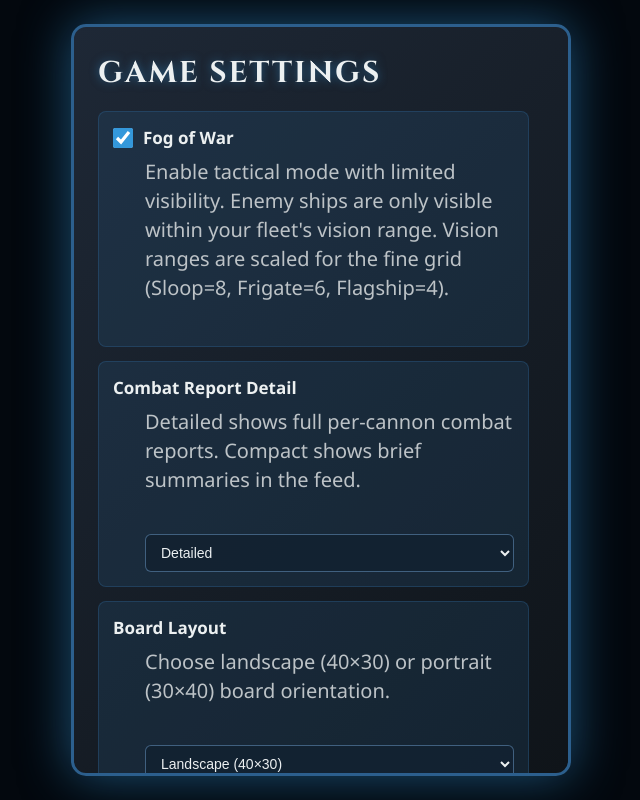
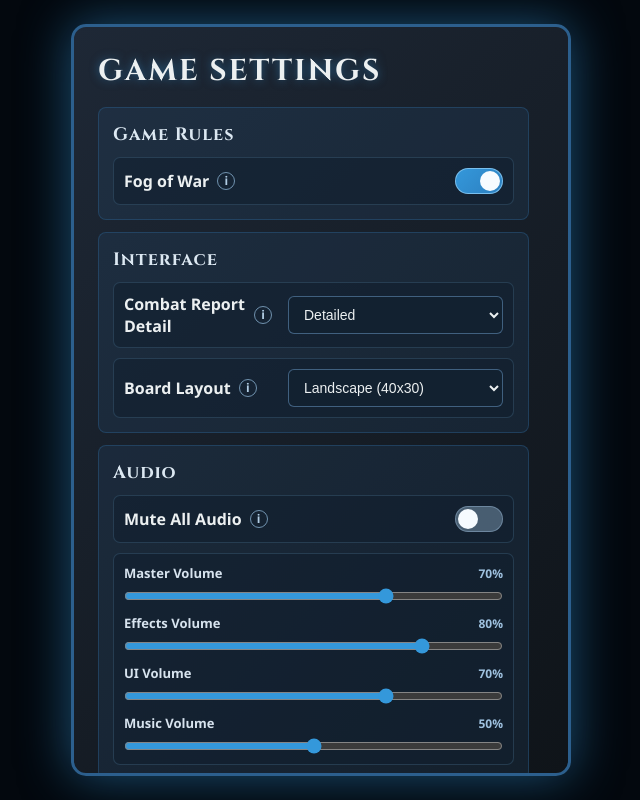
Before and after one commit to thomascarlyonrussell/shrouded-sails, a website built with Vite: page client/index.html in a window 1280 px wide. Both pictures are taken after a click on the button "BEGIN YOUR VOYAGE". Shown: the whole page, without its empty margins (319-959 px from the left). Built offline with nearby package versions, Linux system fonts and the light colour scheme.

Commit message:
feat: redesign game settings modal with categorized layout and tooltips

```diff
--- a/client/css/style.css
+++ b/client/css/style.css
@@ -1238,29 +1238,65 @@ body.startup-overlay-active .game-container {
 
 /* Settings Modal Styles */
 .settings-modal {
-    max-width: 620px;
+    max-width: 760px;
     text-align: left;
-    padding: 26px 24px;
-}
-
-.settings-section {
-    margin: 18px 0 14px;
-}
-
-.setting-item {
-    margin-bottom: 14px;
+    padding: 24px;
+}
+
+.settings-categories {
+    display: flex;
+    flex-direction: column;
+    gap: 12px;
+    margin: 16px 0 12px;
+}
+
+.settings-category {
     padding: 14px;
-    background: rgba(44, 95, 141, 0.2);
+    background: rgba(44, 95, 141, 0.16);
     border-radius: 8px;
-    border: 1px solid rgba(44, 95, 141, 0.4);
+    border: 1px solid rgba(44, 95, 141, 0.45);
+}
+
+.settings-category h3 {
+    font-family: 'Cinzel', Georgia, serif;
+    font-size: 18px;
+    letter-spacing: 1px;
+    margin: 0 0 10px;
+    color: #dce8f2;
+}
+
+.settings-grid {
+    display: grid;
+    gap: 10px;
+}
+
+.setting-row {
+    display: grid;
+    grid-template-columns: minmax(0, 1fr) auto;
+    gap: 10px 16px;
+    align-items: center;
+    padding: 10px;
+    border-radius: 7px;
+    background: rgba(17, 31, 46, 0.55);
+    border: 1px solid rgba(72, 111, 145, 0.35);
+}
+
+.setting-row-wide {
+    grid-template-columns: 1fr;
+}
+
+.setting-label-wrap {
+    display: inline-flex;
+    align-items: center;
+    gap: 8px;
+    min-width: 0;
 }
 
 .setting-label {
-    display: flex;
+    display: inline-flex;
     align-items: center;
     gap: 10px;
     cursor: pointer;
-    margin-bottom: 8px;
 }
 
 .setting-label input[type="checkbox"] {
@@ -1272,22 +1308,16 @@ body.startup-overlay-active .game-container {
 
 .setting-title {
     color: #ecf0f1;
-    font-size: 17px;
+    font-size: 16px;
     font-weight: 600;
 }
 
-.setting-description {
-    color: #bdc3c7;
-    font-size: 13px;
-    line-height: 1.45;
-    margin: 0;
-    padding-left: 32px;
+.setting-control {
+    justify-self: end;
 }
 
 .setting-select {
-    width: calc(100% - 32px);
-    margin-top: 10px;
-    margin-left: 32px;
+    min-width: 215px;
     padding: 9px 11px;
     border-radius: 6px;
     border: 1px solid rgba(102, 150, 193, 0.55);
@@ -1296,9 +1326,98 @@ body.startup-overlay-active .game-container {
     font-size: 14px;
 }
 
+.info-icon {
+    position: relative;
+    display: inline-flex;
+    align-items: center;
+    justify-content: center;
+    width: 18px;
+    height: 18px;
+    border-radius: 50%;
+    border: 1px solid rgba(129, 166, 197, 0.85);
+    color: #b2cee5;
+    font-size: 12px;
+    font-weight: 700;
+    line-height: 1;
+    cursor: help;
+    flex-shrink: 0;
+}
+
+.tooltip-content {
+    position: absolute;
+    left: 50%;
+    top: calc(100% + 8px);
+    transform: translateX(-50%) translateY(4px);
+    min-width: 240px;
+    max-width: 300px;
+    padding: 8px 10px;
+    border-radius: 6px;
+    border: 1px solid rgba(106, 151, 190, 0.65);
+    background: rgba(10, 20, 30, 0.98);
+    color: #d9e7f4;
+    font-size: 12px;
+    line-height: 1.4;
+    opacity: 0;
+    visibility: hidden;
+    pointer-events: none;
+    transition: opacity 0.15s ease, transform 0.15s ease;
+    z-index: 4;
+}
+
+.info-icon:hover .tooltip-content,
+.info-icon:focus .tooltip-content,
+.info-icon:focus-within .tooltip-content {
+    opacity: 1;
+    visibility: visible;
+    transform: translateX(-50%) translateY(0);
+}
+
+.toggle-switch {
+    position: relative;
+    display: inline-block;
+    width: 48px;
+    height: 26px;
+}
+
+.toggle-switch input {
+    opacity: 0;
+    width: 0;
+    height: 0;
+}
+
+.slider {
+    position: absolute;
+    inset: 0;
+    cursor: pointer;
+    background: rgba(96, 121, 143, 0.7);
+    border: 1px solid rgba(126, 153, 179, 0.7);
+    transition: background 0.2s ease;
+    border-radius: 999px;
+}
+
+.slider::before {
+    content: '';
+    position: absolute;
+    height: 20px;
+    width: 20px;
+    left: 2px;
+    top: 2px;
+    background: #f6fbff;
+    border-radius: 50%;
+    transition: transform 0.2s ease;
+}
+
+.toggle-switch input:checked + .slider {
+    background: linear-gradient(135deg, #3498db 0%, #2c7fbf 100%);
+    border-color: rgba(126, 194, 240, 0.95);
+}
+
+.toggle-switch input:checked + .slider::before {
+    transform: translateX(22px);
+}
+
 .audio-controls {
-    margin-left: 32px;
-    margin-top: 10px;
+    margin: 0;
     display: flex;
     flex-direction: column;
     gap: 10px;
@@ -1637,8 +1756,38 @@ body.startup-overlay-active .game-container {
 }
 
 @media (max-width: 768px) {
-    .audio-controls {
-        margin-left: 0;
+    .settings-modal {
+        padding: 20px 16px;
+    }
+
+    .settings-category {
+        padding: 12px;
+    }
+
+    .setting-row {
+        grid-template-columns: 1fr;
+        align-items: start;
+    }
+
+    .setting-control {
+        justify-self: start;
+    }
+
+    .setting-select {
+        width: 100%;
+        min-width: 0;
+    }
+
+    .tooltip-content {
+        left: 0;
+        transform: translateY(4px);
+        min-width: 200px;
+    }
+
+    .info-icon:hover .tooltip-content,
+    .info-icon:focus .tooltip-content,
+    .info-icon:focus-within .tooltip-content {
+        transform: translateY(0);
     }
 
     .settings-actions {
--- a/client/index.html
+++ b/client/index.html
@@ -142,49 +142,83 @@
     >
         <div class="modal-content settings-modal">
             <h2 id="settingsTitle">Game Settings</h2>
-            <div class="settings-section">
-                <div class="setting-item">
-                    <label for="fogOfWarCheckbox" class="setting-label">
+            <div class="settings-categories">
+                <section class="settings-category" aria-labelledby="settingsCategoryRules">
+                    <h3 id="settingsCategoryRules">Game Rules</h3>
+                    <div class="settings-grid">
+                        <div class="setting-row">
+                            <div class="setting-label-wrap">
+                                <label for="fogOfWarCheckbox" class="setting-title">Fog of War</label>
+                                <span class="info-icon" tabindex="0" aria-label="Fog of War details">
+                                    i
+                                    <span class="tooltip-content">Enable tactical mode with limited visibility. Enemy ships are only visible within your fleet's vision range. Vision ranges are scaled for the fine grid (Sloop=8, Frigate=6, Flagship=4).</span>
+                                </span>
+                            </div>
+                            <div class="setting-control">
+                                <label class="toggle-switch" for="fogOfWarCheckbox">
                                     <input type="checkbox" id="fogOfWarCheckbox" checked>
-                        <span class="setting-title">Fog of War</span>
+                                    <span class="slider" aria-hidden="true"></span>
                                 </label>
-                    <p class="setting-description">
-                        Enable tactical mode with limited visibility. Enemy ships are only visible within your fleet's vision range.
-                        Vision ranges are scaled for the fine grid (Sloop=8, Frigate=6, Flagship=4).
-                    </p>
                             </div>
-                <div class="setting-item">
-                    <label for="combatDetailLevelSelect" class="setting-label">
-                        <span class="setting-title">Combat Report Detail</span>
-                    </label>
-                    <p class="setting-description">
-                        Detailed shows full per-cannon combat reports. Compact shows brief summaries in the feed.
-                    </p>
+                        </div>
+                    </div>
+                </section>
+
+                <section class="settings-category" aria-labelledby="settingsCategoryInterface">
+                    <h3 id="settingsCategoryInterface">Interface</h3>
+                    <div class="settings-grid">
+                        <div class="setting-row">
+                            <div class="setting-label-wrap">
+                                <label for="combatDetailLevelSelect" class="setting-title">Combat Report Detail</label>
+                                <span class="info-icon" tabindex="0" aria-label="Combat detail description">
+                                    i
+                                    <span class="tooltip-content">Detailed shows full per-cannon combat reports. Compact shows brief summaries in the feed.</span>
+                                </span>
+                            </div>
+                            <div class="setting-control">
                                 <select id="combatDetailLevelSelect" class="setting-select">
                                     <option value="detailed" selected>Detailed</option>
                                     <option value="compact">Compact</option>
                                 </select>
                             </div>
-                <div class="setting-item">
-                    <label for="boardLayoutSelect" class="setting-label">
-                        <span class="setting-title">Board Layout</span>
-                    </label>
-                    <p class="setting-description">
-                        Choose landscape (40×30) or portrait (30×40) board orientation.
-                    </p>
+                        </div>
+                        <div class="setting-row">
+                            <div class="setting-label-wrap">
+                                <label for="boardLayoutSelect" class="setting-title">Board Layout</label>
+                                <span class="info-icon" tabindex="0" aria-label="Board layout description">
+                                    i
+                                    <span class="tooltip-content">Choose landscape (40x30) or portrait (30x40) board orientation.</span>
+                                </span>
+                            </div>
+                            <div class="setting-control">
                                 <select id="boardLayoutSelect" class="setting-select">
-                        <option value="landscape" selected>Landscape (40×30)</option>
-                        <option value="portrait">Portrait (30×40)</option>
+                                    <option value="landscape" selected>Landscape (40x30)</option>
+                                    <option value="portrait">Portrait (30x40)</option>
                                 </select>
                             </div>
-                <div class="setting-item">
-                    <label for="muteAllCheckbox" class="setting-label">
+                        </div>
+                    </div>
+                </section>
+
+                <section class="settings-category" aria-labelledby="settingsCategoryAudio">
+                    <h3 id="settingsCategoryAudio">Audio</h3>
+                    <div class="settings-grid">
+                        <div class="setting-row">
+                            <div class="setting-label-wrap">
+                                <label for="muteAllCheckbox" class="setting-title">Mute All Audio</label>
+                                <span class="info-icon" tabindex="0" aria-label="Mute audio description">
+                                    i
+                                    <span class="tooltip-content">Mutes all game audio when enabled. Use the sliders below for volume control when unmuted.</span>
+                                </span>
+                            </div>
+                            <div class="setting-control">
+                                <label class="toggle-switch" for="muteAllCheckbox">
                                     <input type="checkbox" id="muteAllCheckbox">
-                        <span class="setting-title">Mute All Audio</span>
+                                    <span class="slider" aria-hidden="true"></span>
                                 </label>
-                    <p class="setting-description">
-                        Mutes all game audio when enabled. Use the sliders below for volume control when unmuted.
-                    </p>
+                            </div>
+                        </div>
+                        <div class="setting-row setting-row-wide">
                             <div class="audio-controls">
                                 <div class="audio-control-row">
                                     <label for="masterVolumeSlider" class="audio-control-label">Master Volume</label>
@@ -208,6 +242,8 @@
                                 </div>
                             </div>
                         </div>
+                    </div>
+                </section>
             </div>
             <div class="settings-actions">
                 <button id="startGameBtn" class="action-btn primary" type="button">Start Game</button>
```
Also changed, not shown: openspec/changes/archive/2026-02-15-redesign-game-settings/design.md (added, +51 -0 lines), openspec/changes/archive/2026-02-15-redesign-game-settings/proposal.md (added, +24 -0 lines), openspec/changes/archive/2026-02-15-redesign-game-settings/specs/structured-settings-dialog/spec.md (added, +32 -0 lines), openspec/changes/archive/2026-02-15-redesign-game-settings/tasks.md (added, +29 -0 lines), openspec/specs/structured-settings-dialog/spec.md (added, +36 -0 lines), openspec/changes/archive/2026-02-15-redesign-game-settings/.openspec.yaml (added). Lines whose indentation alone changed are shown as unchanged.
